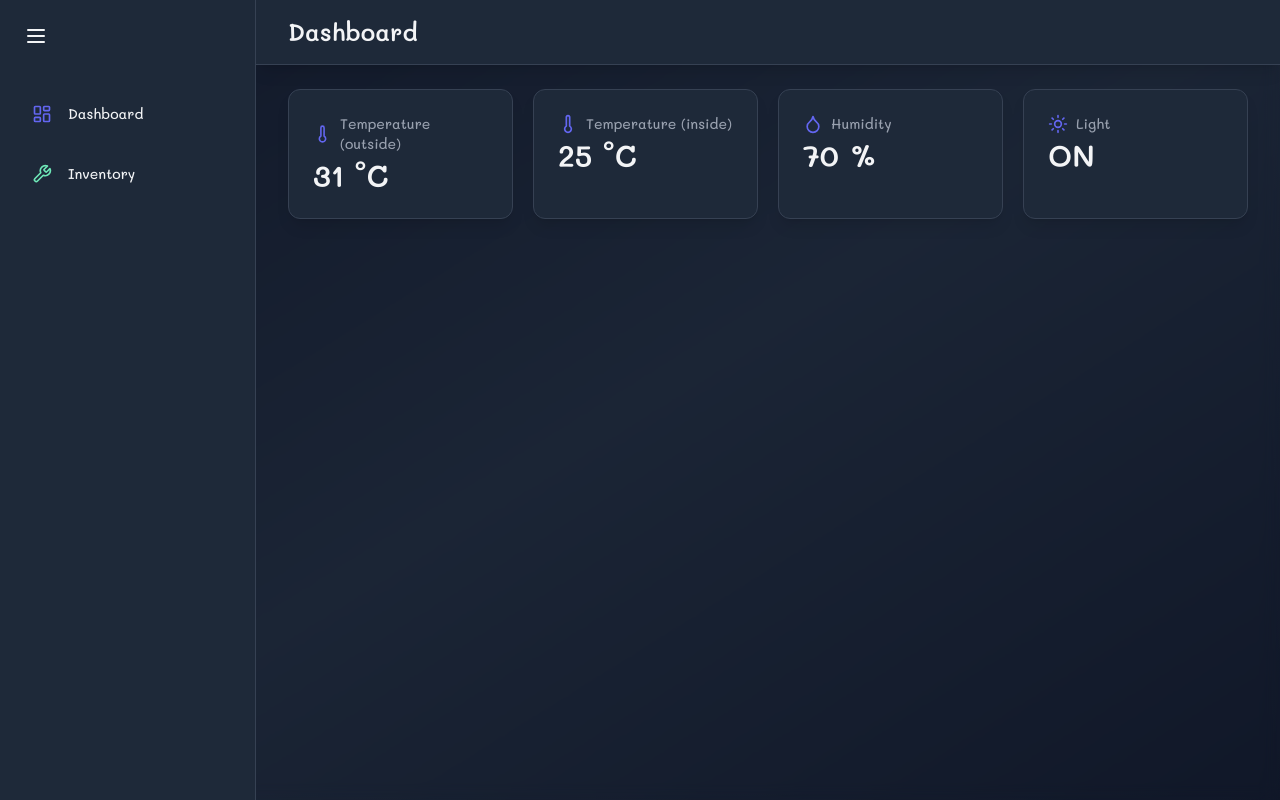
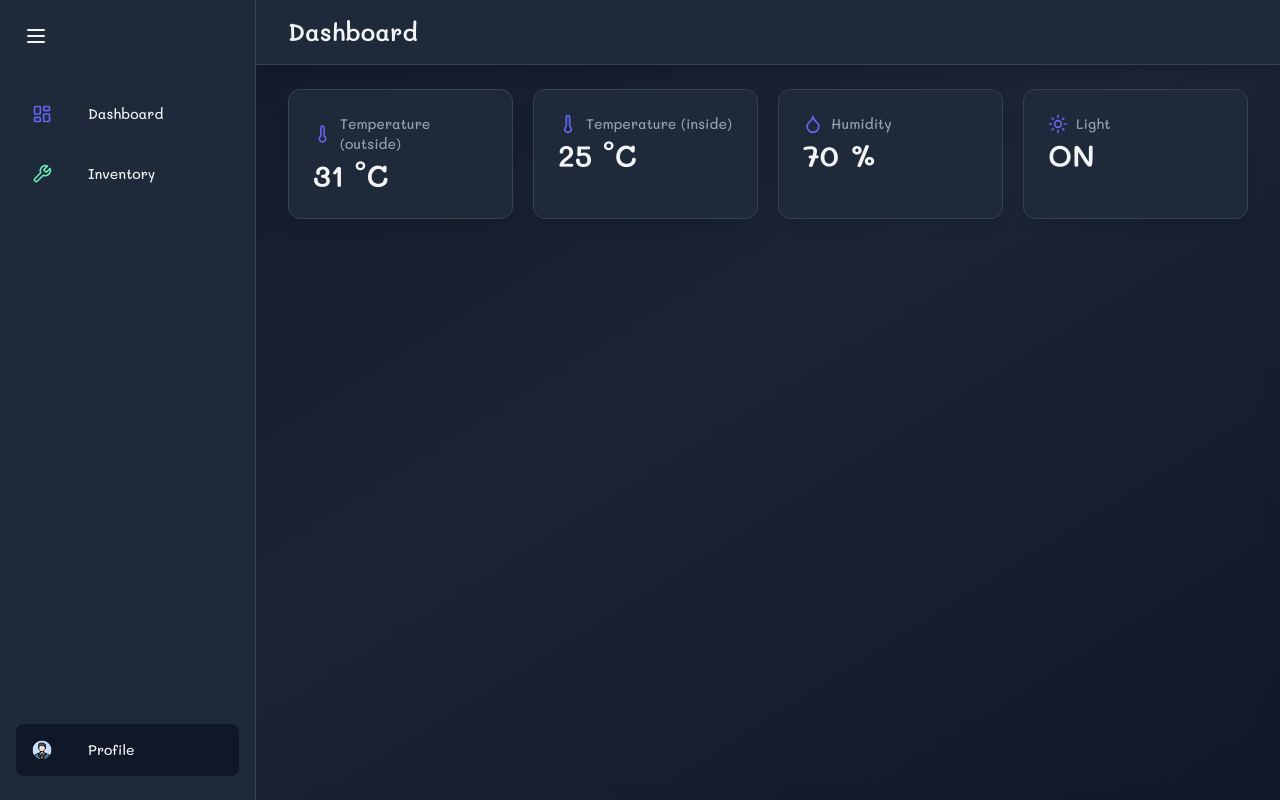
Before and after one commit to toptammasorn/my-plant, a React (Vite) app in the folder my-plant-webapp/: page /dashboard in a window 1280 px wide. Built offline with nearby package versions, Linux system fonts and the light colour scheme; a web font is replaced by a local one.

Commit message:
feat(Sidebar): add profile item to sidebar

```diff
--- a/my-plant-webapp/src/components/SideBar.jsx
+++ b/my-plant-webapp/src/components/SideBar.jsx
@@ -29,6 +29,7 @@ const Sidebar = () => {
       animate={{ width: isSidbarOpen ? 256 : 80 }}
     >
       <div className="h-full bg-gray-800 bg-opacity-50 backdrop-blur-md p-4 flex flex-col border-r border-gray-700">
+        {/* Sidebar toggle button */}
         <motion.button
           whileHover={{ scale: 1.1 }}
           whileTap={{ scale: 0.9 }}
@@ -38,10 +39,11 @@ const Sidebar = () => {
           <Menu size={24} />
         </motion.button>
 
+        {/* Sidebar items */}
         <nav className="mt-8 flex-grow">
           {SIDEBAR_ITEMS.map((item) => (
             <Link key={item.href} to={item.href}>
-              <motion.div className="flex items-center p-4 text-sm font-medium rounded-lg hover:bg-gray-700 transition-colors mb-2">
+              <motion.div className="flex items-center p-4 text-sm font-medium rounded-lg hover:bg-gray-700 transition-colors mb-2 gap-5">
                 <item.icon
                   size={20}
                   style={{ color: item.color, minWidth: "20px" }}
@@ -64,6 +66,31 @@ const Sidebar = () => {
             </Link>
           ))}
         </nav>
+
+        {/* Profile*/}
+        <Link>
+          <motion.div className="flex items-center p-4 text-sm font-medium rounded-lg bg-gray-900 hover:bg-gray-700 transition-colors mb-2 gap-5">
+            <img
+              src="src/assets/icons/profile.png"
+              alt="profile"
+              className="w-5 h-5"
+            />
+
+            <AnimatePresence>
+              {isSidbarOpen && (
+                <motion.span
+                  className="ml-4 whitespace-nowrap"
+                  initial={{ opacity: 0, width: 0 }}
+                  animate={{ opacity: 1, width: "auto" }}
+                  exit={{ opacity: 0, width: 0 }}
+                  transition={{ duration: 0.2, delay: 0.3 }}
+                >
+                  Profile
+                </motion.span>
+              )}
+            </AnimatePresence>
+          </motion.div>
+        </Link>
       </div>
     </motion.div>
   );
```
Also changed, not shown: my-plant-webapp/src/assets/icons/profile.png (added).
